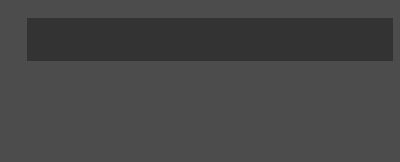
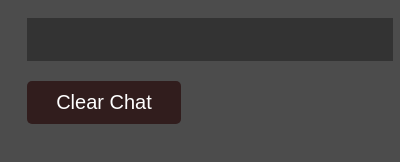
Before and after one commit to MosheLevy20/Floating-Chat, an Electron app: page index.html in a window 400 px wide. Drawn offline with Linux system fonts and the light colour scheme.

Commit message:
added clear button

```diff
--- a/index.html
+++ b/index.html
@@ -19,11 +19,13 @@
         }
 
         button {
-            background-color: #333;
+            background-color: #311d1d;
             color: white;
+            border-radius: 5px;
             border: none;
             padding: 10px;
-            width: 90%;
+            width: 40%;
+            left: 30%;
             margin: 10px 5%;
             font-size: 20px;
         }
@@ -45,6 +47,8 @@
 
 
     <input type="text" id="userInput"/>
+    <!-- clear chat button -->
+    <button onclick="clearChat()">Clear Chat</button>
     <script src="renderer.js"></script>
 </body>
 </html>
--- a/renderer.js
+++ b/renderer.js
@@ -1,5 +1,5 @@
 const { ipcRenderer } = require('electron');
-const messages = [
+let messages = [
     { role: "system", content: "You are a helpful assistant." }
     ];
 // const
@@ -51,3 +51,11 @@ function displayInChat(message) {
      chatDiv.appendChild(messageElement);
      chatDiv.scrollTop = chatDiv.scrollHeight;
  }
+
+ function clearChat() {
+    const chatDiv = document.getElementById('chat');
+    chatDiv.innerHTML = '';
+    messages = [
+        { role: "system", content: "You are a helpful assistant." }
+    ];
+ }
```
